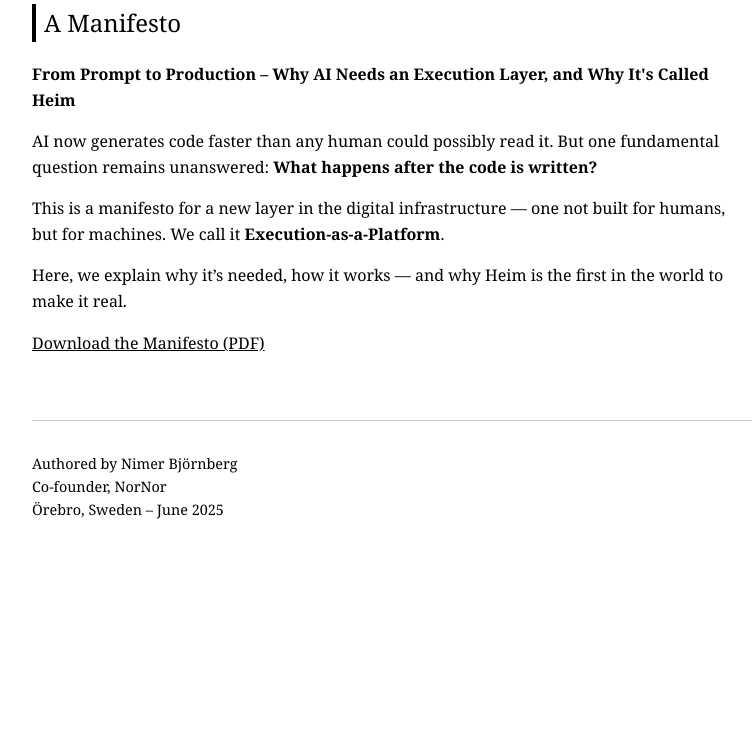
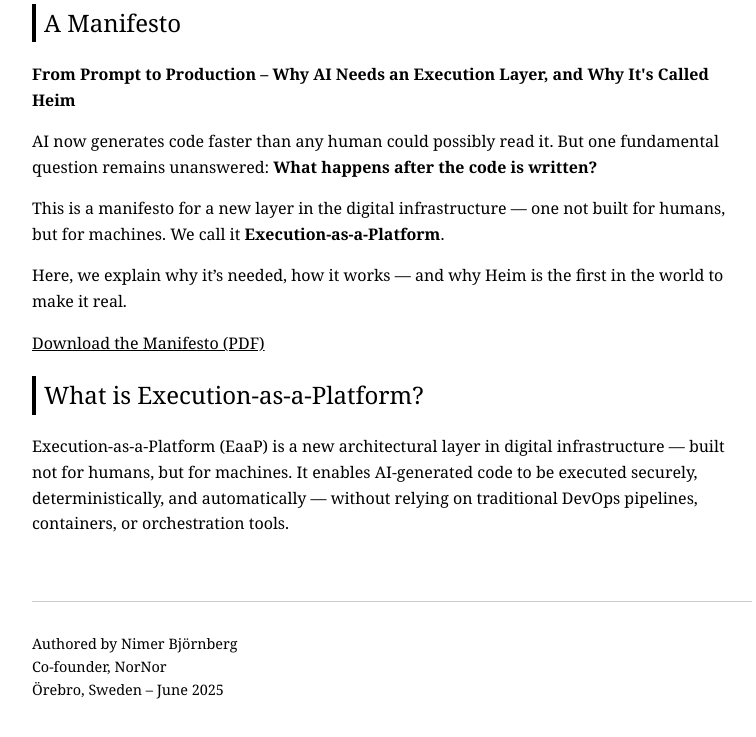
Before and after one commit to nimerbjornberg/eaap, a plain HTML site: page index.html in a window 1280 px wide. Shown: the part 133-870 px from the top of the page, without its empty margins (248-1004 px from the left). Before the commit the page ends 800 px from the top, so only its background shows below. Drawn offline with Linux system fonts and the light colour scheme.

Commit message:
Update index.html
Description of what EaaP is

```diff
--- a/index.html
+++ b/index.html
@@ -44,6 +44,11 @@
   <p>Here, we explain why it’s needed, how it works — and why Heim is the first in the world to make it real.</p>
 
   <p><a href="https://github.com/nimerbjornberg/eaap/raw/main/EaaP.pdf" target="_blank">Download the Manifesto (PDF)</a></p>
+   <h2>What is Execution-as-a-Platform?</h2>
+  <p>
+    Execution-as-a-Platform (EaaP) is a new architectural layer in digital infrastructure — built not for humans, but for machines.
+    It enables AI-generated code to be executed securely, deterministically, and automatically — without relying on traditional DevOps pipelines, containers, or orchestration tools.
+  </p>
 
   <footer>
     <p>Authored by Nimer Björnberg<br>
```
